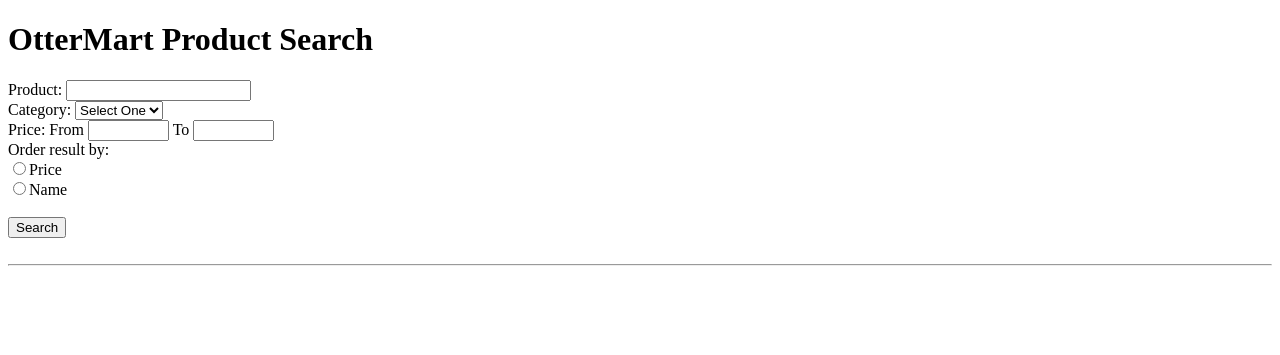
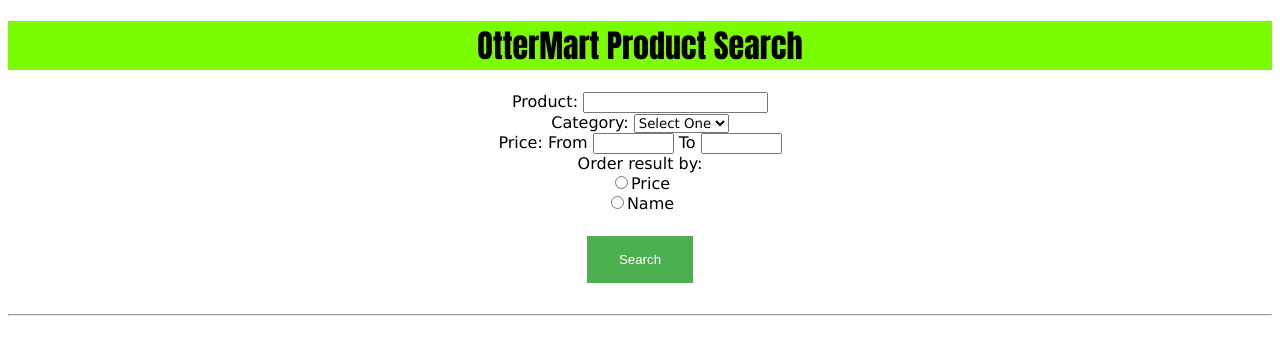
Before and after one commit to dtran007/cst336, a PHP site: page /labs/lab5/index.php in a window 1280 px wide. Shown: the top 355 px of the page. Run offline with PHP 8.4, Linux system fonts and the light colour scheme; data that the repository does not hold is empty.

Commit message:
add css lab5

```diff
--- a/index.php
+++ b/index.php
@@ -33,7 +33,7 @@
                 <a href="labs/lab2/index.php"> Lab 2</a><br>
                 <a href="labs/lab3/index.php">Lab 3</a><br>
                 <a href="labs/lab4/index.php">Lab 4</a><br>
-                <a href="labs/lab4/index.php">Lab 5</a>
+                <a href="labs/lab5/index.php">Lab 5</a>
             </div>
 
             <div id="homeworks">
--- a/labs/lab5/css/styles.css
+++ b/labs/lab5/css/styles.css
@@ -0,0 +1,45 @@
+h1 {
+    font-family: Impact, Charcoal, sans-serif;
+    background-color: lawngreen;
+}
+
+body {
+    text-align: center;
+    font-family: Verdana, Geneva, sans-serif;
+
+}
+
+select {
+    font-family: Verdana, Geneva, sans-serif;
+}
+
+input[type=button], input[type=submit], input[type=reset] {
+    background-color: #4CAF50;
+    border: none;
+    color: white;
+    padding: 16px 32px;
+    text-decoration: none;
+    margin: 4px 2px;
+    cursor: pointer;
+}
+
+table, th, td {
+   border: 1px solid green;
+   border-radius: 5px;
+}
+
+a:link {
+    color: mediumseagreen;
+}
+
+a:visited {
+    color: palegreen;
+}
+
+a:hover {
+    color: purple;
+}
+
+a:active {
+    color: blue;
+}
--- a/labs/lab5/index.php
+++ b/labs/lab5/index.php
@@ -32,7 +32,6 @@
 
         if(!empty($_GET['product'])) { //Checks whether user has typed something in "product" text box
             $sql .= " AND productName LIKE :productName";
-           // $sql .= " OR productDescription LIKE :productName)";
             $namedParameters[":productName"] = "%" . $_GET['product'] . "%";
         }
 
@@ -63,13 +62,18 @@
         $stmt->execute($namedParameters);
         $records = $stmt->fetchAll(PDO::FETCH_ASSOC);
 
+        echo "<table>";
+
         foreach($records as $record) {
-            //echo "<b>" . $record["productName"] . "</b><br />" . $record["productDescription"] . "<br /><b>$" . $record["price"] . "</b><br />";
+            echo "<tr><td>";
             echo "<a href=\"purchaseHistory.php?productId=".$record["productId"]. "\">History</a>";
+            echo "</td>";
+            echo "<td>";
+            echo  $record["productName"] . " " . $record["productDescription"] . " $" . $record["price"] . "<br /><br />";
+            echo "</td></tr>";
+        }
 
-            echo  $record["productName"] . " " . $record["productDescription"] . " $" . $record["price"] . "<br /><br />";
-
-        }
+        echo "</table>";
     }
 }
 
```
